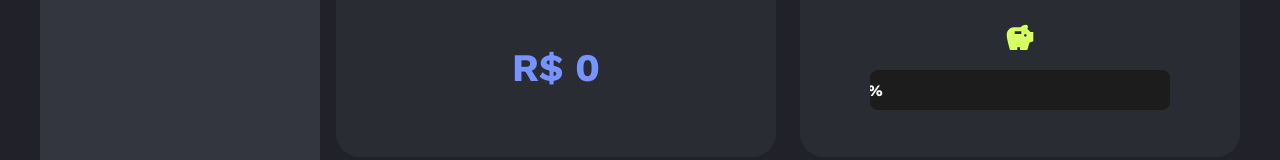
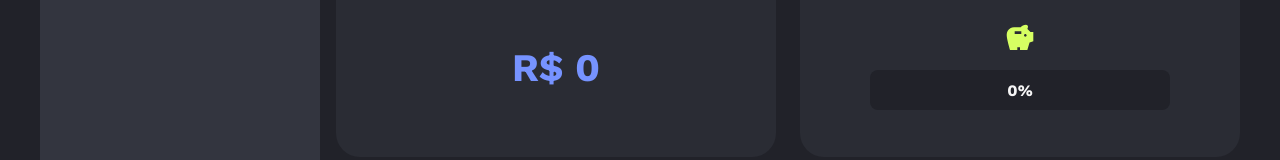
Before and after one commit to NeiltonSeguins/fit-manager, a React (Vite) app: page /home in a window 1280 px wide. Shown: the part 280-440 px from the top of the page. Built offline with nearby package versions, Linux system fonts and the light colour scheme.

Commit message:
Melhora os estilos da barra de progresso

```diff
--- a/src/components/MetaFinanceira/BarraProgresso/index.jsx
+++ b/src/components/MetaFinanceira/BarraProgresso/index.jsx
@@ -1,5 +1,5 @@
 import React from "react";
-import { BarraContainer, StyledBarraProgresso } from "../style";
+import { BarraContainer, StyledBarraProgresso, TextoProgresso } from "../style";
 import { useSelector } from "react-redux";
 import { calcularProgressoMeta } from "../../../utils/index";
 
@@ -16,9 +16,8 @@ const BarraProgresso = () => {
 
   return (
     <BarraContainer>
-      <StyledBarraProgresso $progresso={progressoMeta}>
-        {progressoMeta}%
-      </StyledBarraProgresso>
+      <StyledBarraProgresso $progresso={progressoMeta} />
+      <TextoProgresso>{progressoMeta}%</TextoProgresso>
     </BarraContainer>
   );
 };
--- a/src/components/MetaFinanceira/style.js
+++ b/src/components/MetaFinanceira/style.js
@@ -11,22 +11,31 @@ export const TituloMetaFinanceira = styled.p`
 `;
 
 export const BarraContainer = styled.div`
-  background-color: #1c1c1c;
+  background-color: var(--cor-neutra-dark);
   border-radius: var(--border-radius-s);
   overflow: hidden;
   height: 40px;
   margin-top: 20px;
   width: 300px;
+  position: relative;
 `;
 
 export const StyledBarraProgresso = styled.div`
   background-color: var(--cor-primaria);
   height: 100%;
   width: ${({ $progresso }) => $progresso}%;
+  transition: width 0.5s ease-in-out;
+`;
+
+export const TextoProgresso = styled.div`
+  position: absolute;
+  top: 0;
+  left: 0;
+  right: 0;
+  bottom: 0;
   display: flex;
   justify-content: center;
   align-items: center;
   color: var(--cor-neutra-light);
   font-size: 1rem;
-  transition: width 0.5s ease-in-out;
 `;
```
